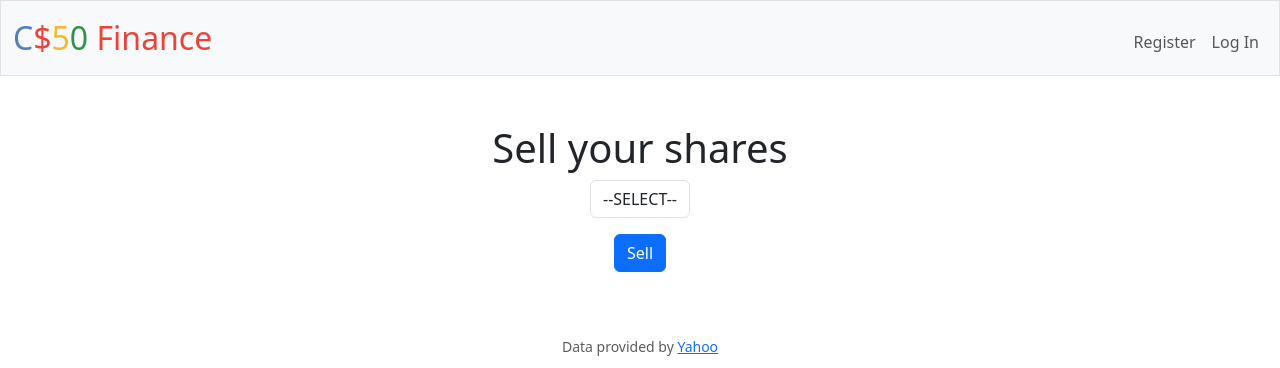
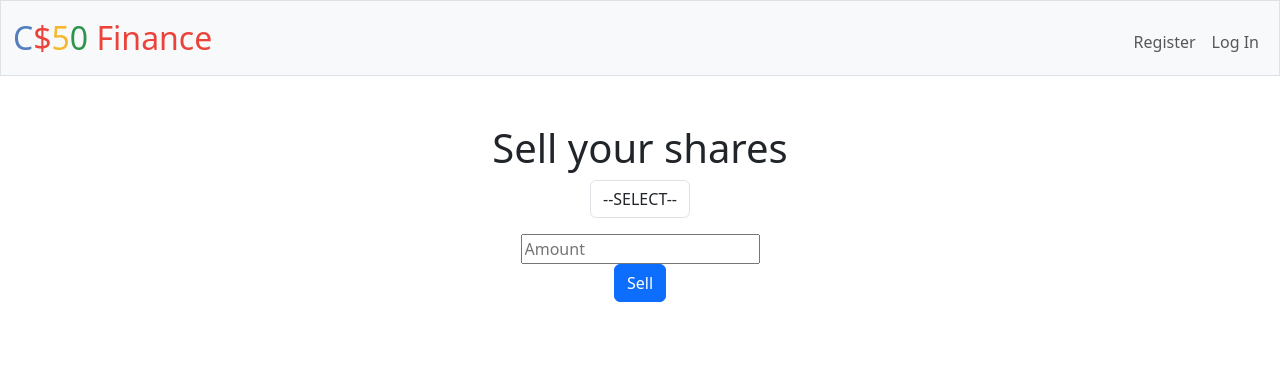
Before and after one commit to getkam/cs50x, a Flask app: template finance/templates/sell.html in a window 1280 px wide. Shown: the top 368 px of the page. Run offline with Flask 3, Linux system fonts and the light colour scheme; the template is opened without the code that fills it, so the values that code supplies are empty; some libraries are stand-ins or nearby versions.

Commit message:
Tue, Mar 5, 2024, 1:03 AM +01:00

```diff
--- a/finance/templates/sell.html
+++ b/finance/templates/sell.html
@@ -14,7 +14,9 @@
                 <option>{{ row['symbol'] }}</option>
             {% endfor %}
         </select>
-
+    </div>
+    <div>
+        <input name="shares" placeholder="Amount">
     </div>
     <div class="mb-3">
         <button class="btn btn-primary" type="submit">Sell</button>
```
